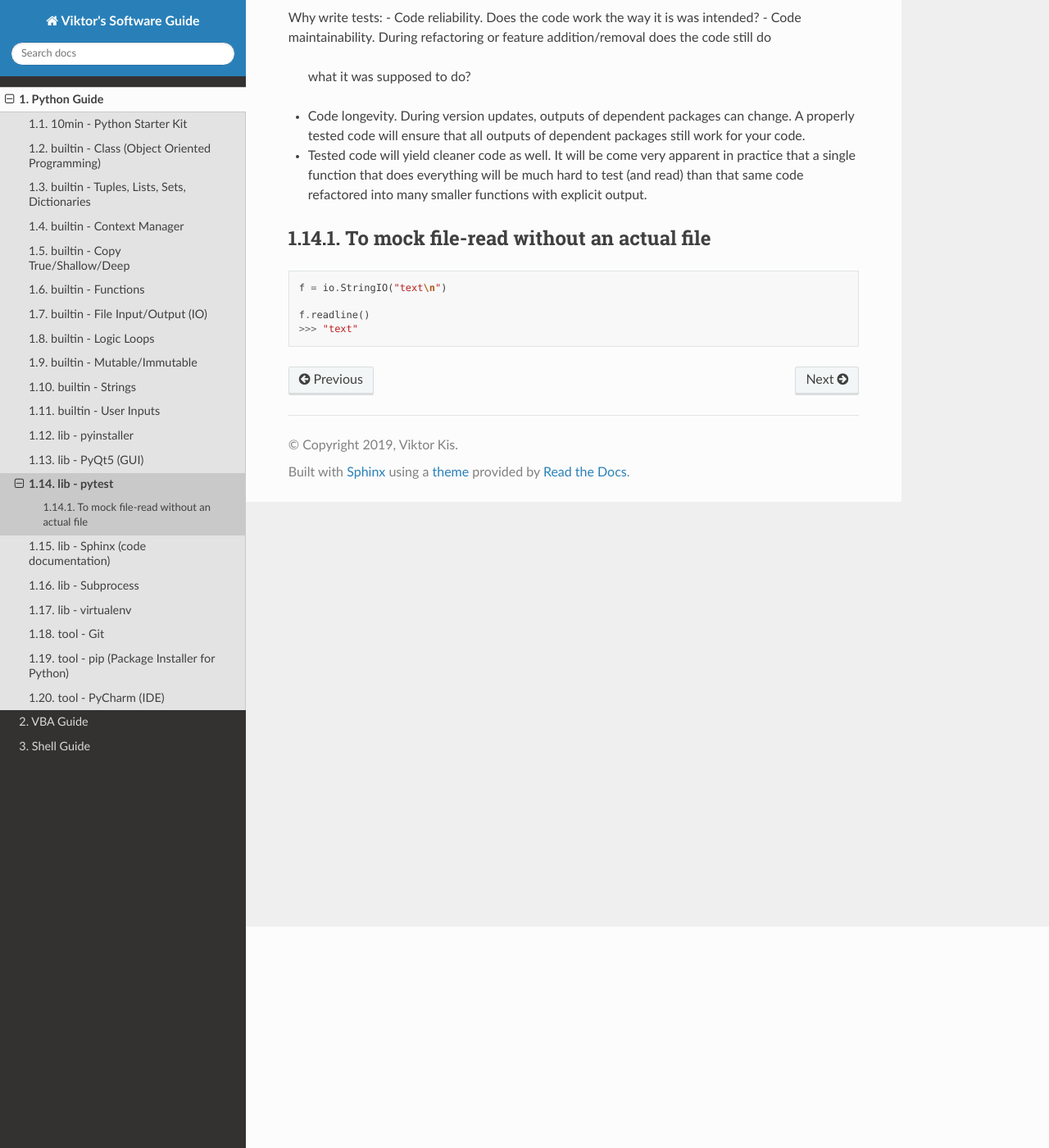
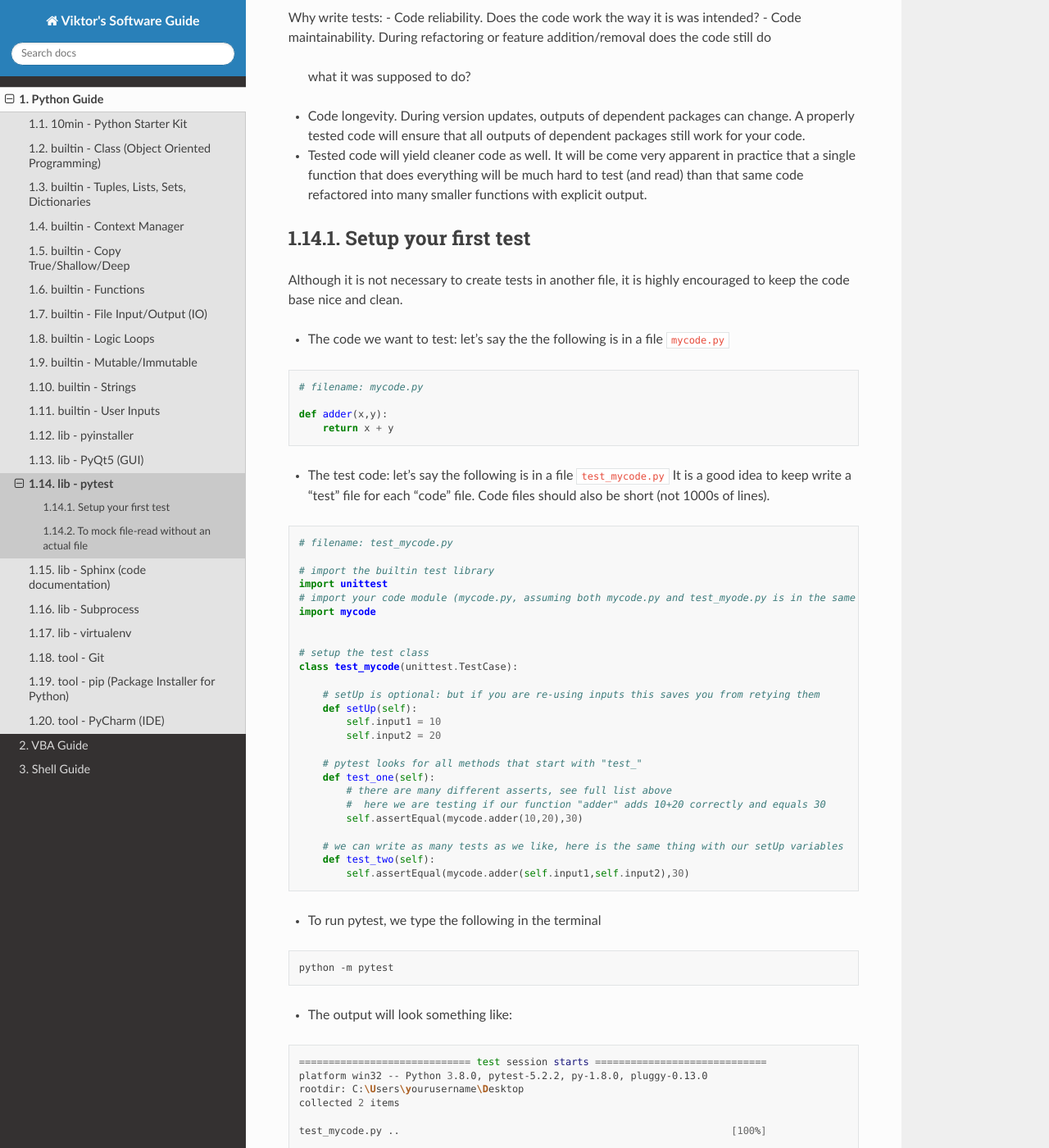
Before and after one commit to PydPiper/viks_SoftwareGuide, a Sphinx documentation site: the page built from source/python/lib_pytest.rst, in a window 1280 px wide and 1400 px high, scrolled down 270 px. Shown: the whole window at 82% size. Built offline with Sphinx 7.4.7 and the Read the Docs theme 2.0.0, drawn with Linux system fonts in a browser that asks for light colours; some of the changed text lies outside the part shown.

Commit message:
added to first pytest

```diff
--- a/source/python/lib_pytest.rst
+++ b/source/python/lib_pytest.rst
@@ -15,6 +15,71 @@ Why write tests:
   that a single function that does everything will be much hard to test (and read) than that same code refactored
   into many smaller functions with explicit output.
 
+Setup your first test
+---------------------
+Although it is not necessary to create tests in another file, it is highly encouraged to keep
+the code base nice and clean.
+
+- The code we want to test: let's say the the following is in a file ``mycode.py``
+
+.. code-block:: python
+
+    # filename: mycode.py
+
+    def adder(x,y):
+        return x + y
+
+- The test code: let's say the following is in a file ``test_mycode.py`` It is a good idea to
+  keep write a "test" file for each "code" file. Code files should also be short (not 1000s of lines).
+
+.. code-block:: python
+
+    # filename: test_mycode.py
+
+    # import the builtin test library
+    import unittest
+    # import your code module (mycode.py, assuming both mycode.py and test_myode.py is in the same folder)
+    import mycode
+
+
+    # setup the test class
+    class test_mycode(unittest.TestCase):
+
+        # setUp is optional: but if you are re-using inputs this saves you from retying them
+        def setUp(self):
+            self.input1 = 10
+            self.input2 = 20
+
+        # pytest looks for all methods that start with "test_"
+        def test_one(self):
+            # there are many different asserts, see full list above
+            #  here we are testing if our function "adder" adds 10+20 correctly and equals 30
+            self.assertEqual(mycode.adder(10,20),30)
+
+        # we can write as many tests as we like, here is the same thing with our setUp variables
+        def test_two(self):
+            self.assertEqual(mycode.adder(self.input1,self.input2),30)
+
+- To run pytest, we type the following in the terminal
+
+.. code-block:: shell
+
+    python -m pytest
+
+- The output will look something like:
+
+.. code-block:: shell
+
+    ============================= test session starts =============================
+    platform win32 -- Python 3.8.0, pytest-5.2.2, py-1.8.0, pluggy-0.13.0
+    rootdir: C:\Users\yourusername\Desktop
+    collected 2 items
+
+    test_mycode.py ..                                                        [100%]
+
+    ============================== 2 passed in 0.03s ==============================
+
+
 
 To mock file-read without an actual file
 ---------------------------------------
```
Also changed, not shown: source/python/tool_pip.rst (+8 -0 lines).
